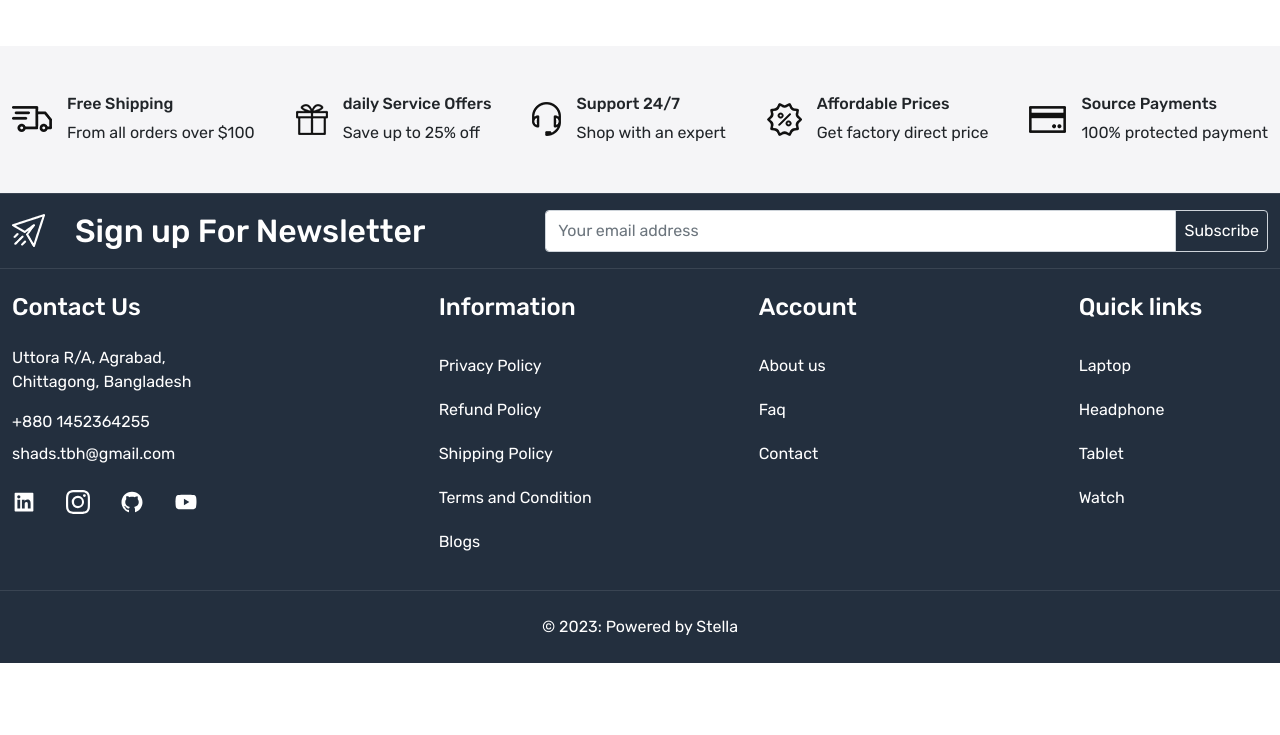
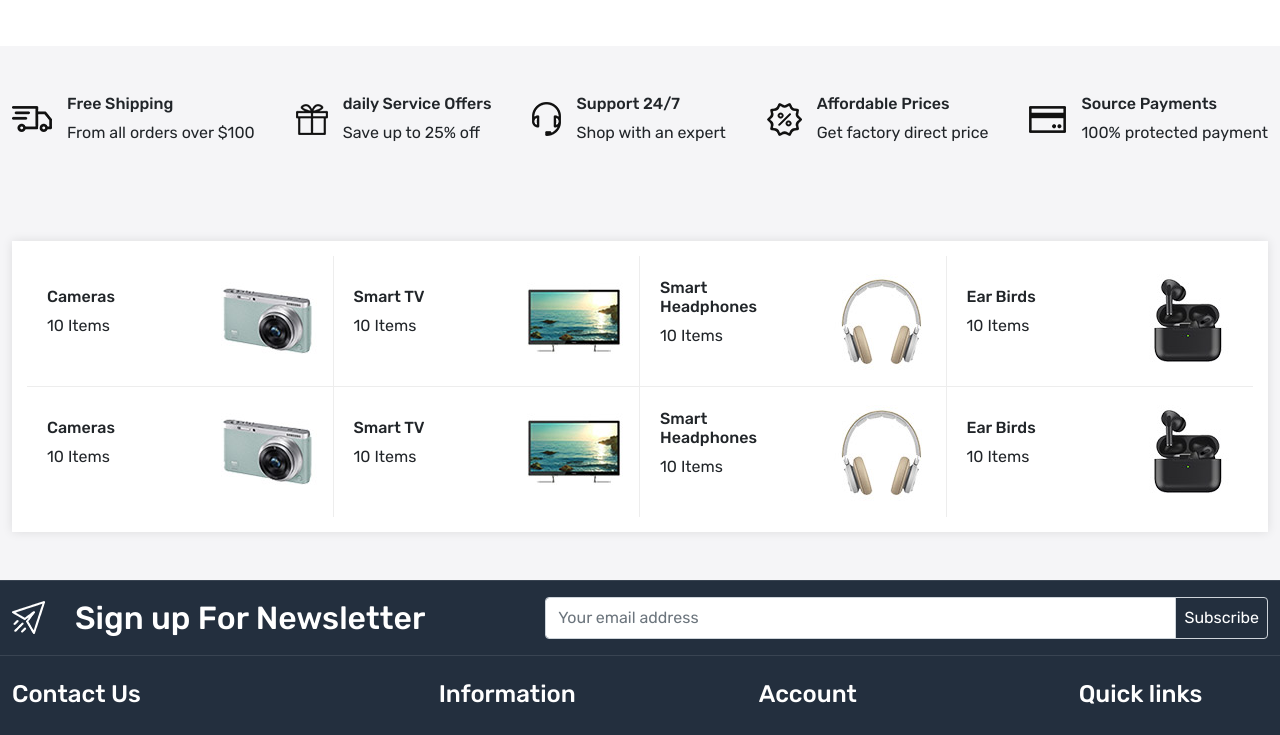
Before and after one commit to tareque-bin-habib/stella-ecommerce-app, a React (Create React App) app: page / in a window 1280 px wide. Shown: the part 676-1411 px from the top of the page. Before the commit the page ends 1339 px from the top, so only its background shows below. Built offline with nearby package versions, Linux system fonts and the light colour scheme.

Commit message:
categories added

```diff
--- a/src/App.css
+++ b/src/App.css
@@ -11,6 +11,7 @@
   --color-232f3e: #232f3e;
   --color-bf4800: #bf4800;
   --color-f5f5f7: #f5f5f7;
+  --color-ededed: #ededed;
 }
 
 body {
@@ -206,6 +207,44 @@ footer .input-group-text {
 
 /* HOME WRAPPER 2 END */
 
+/* Categories Section */
+.categories {
+  background-color: white;
+  box-shadow: 0 0 10px #0000001a;
+  padding: 15px;
+}
+
+.categories>div {
+  width: 25%;
+  padding: 10px 10px 10px 20px;
+}
+
+.categories>div>div {
+  width: 60%;
+}
+
+.categories>div:nth-child(1),
+.categories>div:nth-child(2),
+.categories>div:nth-child(3),
+.categories>div:nth-child(4) {
+  border-bottom: 1px solid var(--color-ededed)
+}
+
+.categories>div:nth-child(1),
+.categories>div:nth-child(2),
+.categories>div:nth-child(3) {
+  border-right: 1px solid var(--color-ededed)
+}
+
+.categories>div:nth-child(5),
+.categories>div:nth-child(6),
+.categories>div:nth-child(7) {
+  border-right: 1px solid var(--color-ededed)
+}
+
+/* categories section end */
+
+
 
 
 /* Home page end */
--- a/src/pages/Home.js
+++ b/src/pages/Home.js
@@ -10,6 +10,10 @@ import service2 from '../images/service-02.png'
 import service3 from '../images/service-03.png'
 import service4 from '../images/service-04.png'
 import service5 from '../images/service-05.png'
+import cat1 from '../images/camera.jpg'
+import cat2 from '../images/tv.jpg'
+import cat3 from '../images/headphone.jpg'
+import cat4 from '../images/acc.jpg'
 
 const Home = () => {
     return (
@@ -116,6 +120,72 @@ const Home = () => {
                     </div>
                 </div>
             </section>
+            <section className='home-wraper-2 py-5'>
+                <div className="container-xxl">
+                    <div className="row">
+                        <div className="col-12">
+                            <div className="categories d-flex align-items-center flex-wrap justify-content-between">
+                                <div className='d-flex gap-30 align-items-center'>
+                                    <div>
+                                        <h6>Cameras</h6>
+                                        <p>10 Items</p>
+                                    </div>
+                                    <img src={cat1} alt="" />
+                                </div>
+                                <div className='d-flex gap-30 align-items-center'>
+                                    <div>
+                                        <h6>Smart TV</h6>
+                                        <p>10 Items</p>
+                                    </div>
+                                    <img src={cat2} alt="" />
+                                </div>
+                                <div className='d-flex gap-30 align-items-center'>
+                                    <div>
+                                        <h6>Smart Headphones</h6>
+                                        <p>10 Items</p>
+                                    </div>
+                                    <img src={cat3} alt="" />
+                                </div>
+                                <div className='d-flex gap-30 align-items-center'>
+                                    <div>
+                                        <h6>Ear Birds</h6>
+                                        <p>10 Items</p>
+                                    </div>
+                                    <img src={cat4} alt="" />
+                                </div>
+                                <div className='d-flex gap-30 align-items-center'>
+                                    <div>
+                                        <h6>Cameras</h6>
+                                        <p>10 Items</p>
+                                    </div>
+                                    <img src={cat1} alt="" />
+                                </div>
+                                <div className='d-flex gap-30 align-items-center'>
+                                    <div>
+                                        <h6>Smart TV</h6>
+                                        <p>10 Items</p>
+                                    </div>
+                                    <img src={cat2} alt="" />
+                                </div>
+                                <div className='d-flex gap-30 align-items-center'>
+                                    <div>
+                                        <h6>Smart Headphones</h6>
+                                        <p>10 Items</p>
+                                    </div>
+                                    <img src={cat3} alt="" />
+                                </div>
+                                <div className='d-flex gap-30 align-items-center'>
+                                    <div>
+                                        <h6>Ear Birds</h6>
+                                        <p>10 Items</p>
+                                    </div>
+                                    <img src={cat4} alt="" />
+                                </div>
+                            </div>
+                        </div>
+                    </div>
+                </div>
+            </section>
         </>
     );
 };
```
